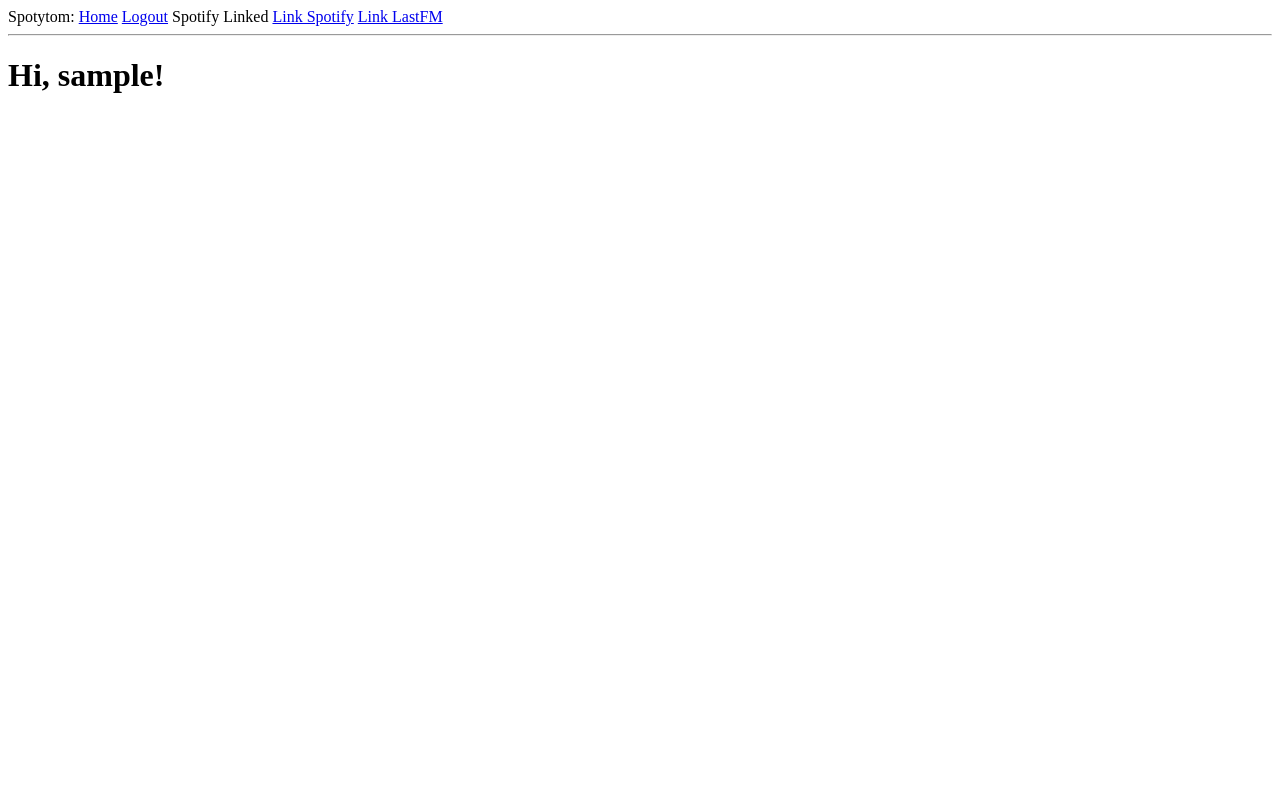
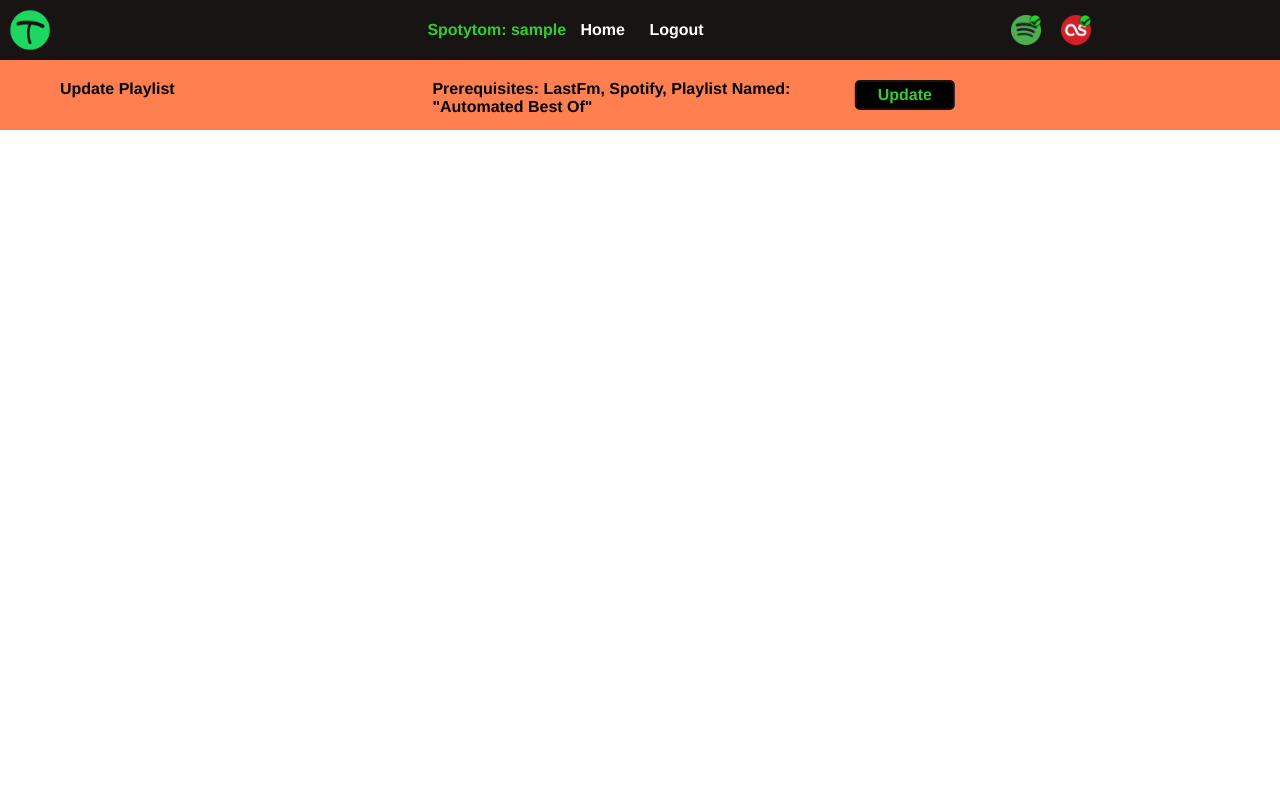
Before and after one commit to tomaszchrost/spotytom, a Flask app: page / in a window 1280 px wide. Run offline with Flask 2, Linux system fonts and the light colour scheme; a user stored in the database is signed in.

Commit message:
CSS added for index.html

```diff
--- a/app/routes.py
+++ b/app/routes.py
@@ -27,26 +27,19 @@ def index():
 
 @app.route('/login', methods=['GET', 'POST'])
 def login():
-    # if already authenticated
     if current_user.is_authenticated:
         return redirect(url_for('index'))
-
     form = LoginForm()
     if form.validate_on_submit():
-        # find user object
         user = User.query.filter_by(username=form.username.data).first()
         if user is None or not user.check_password(form.password.data):
             flash('Invalid username or password')
             return redirect(url_for('login'))
         login_user(user, remember=form.remember_me.data)
-
-        # get next page
-        session.clear()
         next_page = request.args.get('next')
         if not next_page or url_parse(next_page).netloc != '':
             next_page = url_for('index')
         return redirect(next_page)
-
     return render_template('login.html', title='Sign In', form=form)
 
 
@@ -115,20 +108,19 @@ def lastfm_callback():
 
     soup = BeautifulSoup(res.content, features="html.parser")
 
-    current_user.lastfm_key = soup.find('key').string
-    current_user.lastfm_name = soup.find('name').string
-    db.session.commit()
+    session["lastfm_key"] = soup.find('key').string
+    session["lastfm_name"] = soup.find('name').string
     return redirect(url_for("index"))
 
 
-def new_thread_update_playlist(spoty_toke, user_id):
+def new_thread_update_playlist(spoty_toke, lastfm_key, lastfm_name, user_id):
     user = User.query.get(user_id)
     try:
         processor = Processor(
             spoty_toke,
-            user.lastfm_key,
+            lastfm_key,
             user.username,
-            user.lastfm_name
+            lastfm_name
         )
         processor.update_best_of_playlist()
     except Exception as e:
@@ -148,6 +140,8 @@ def update_playlist():
     db.session.commit()
     update_thread = threading.Thread(target=new_thread_update_playlist, args=(
         session['spotify_toke'],
+        session['lastfm_key'],
+        session['lastfm_name'],
         current_user.id,
     ))
     update_thread.start()
--- /dev/null
+++ b/app/static/style.css
@@ -0,0 +1,106 @@
+body {margin: 0px}
+.header {
+    background-color: #191414;
+    color: limegreen;
+    border: 0px;
+    height: 50px;
+    float: left;
+    padding: 5px;
+    width: 100%;
+}
+.header-div {
+    float: left;
+    height: 50px;
+    position: relative;
+    width: 33%;
+}
+div.header-logo { float: left; height: 50px }
+img.header-logo { height: 50px; }
+.header-links {
+    width: 100%;
+    font-family: 'Helvetica';
+    padding: 10px;
+    top: 50%;
+    left: 50%;
+    position: absolute;
+    transform: translate(-50%, -50%);
+    font-weight: 600;
+}
+
+.header-links > a {
+    color: white;
+    text-decoration: None;
+    padding-left: 10px;
+    padding-right: 10px;
+}
+
+.header-api-keys {
+    top: 50%;
+    left: 50%;
+    height: 30px;
+    position: absolute;
+    transform: translate(-50%, -50%);
+}
+
+div.api_key {
+    height: 50px;
+    width: 50px;
+    position: relative;
+    float: left;
+}
+img.api_key {
+    position: absolute;
+    height: 30px;
+}
+
+div.process {
+    width: 100%;
+    font-weight: 600;
+    font-family: 'Helvetica';
+    float: left;
+    height: 50px;
+    padding: 10px;
+    background-color: coral;
+}
+
+div.process_header {
+    float: left;
+    height: 50px;
+    position: relative;
+    width: 33%;
+}
+
+.process_header > div {
+    top: 50%;
+    left: 50%;
+    height: 30px;
+    position: absolute;
+    transform: translate(-50%, -50%);
+    width: 100%;
+}
+
+div.process_names {
+    padding-left: 100px;
+    float: left;
+}
+
+div.process_prerequisites {
+    float: left;
+}
+
+div.process_actions {
+    float: left;
+}
+
+button {
+    font-weight: 600;
+    font-family: 'Helvetica';
+    border-radius: 5px;
+    border-style: solid;
+    border-color: #191414;
+    background-color: black;
+    font-size: 16px;
+    height: 30px;
+    width: 100px;
+    color: limegreen;
+}
--- a/app/templates/base.html
+++ b/app/templates/base.html
@@ -5,46 +5,51 @@
         {% else %}
         <title>Welcome to Spotytom</title>
         {% endif %}
+        <link rel="stylesheet" href="{{ url_for('static', filename='style.css') }}">
     </head>
     <body>
-        <div>
-            {% if current_user.updating_playlist %}
-                Currently updating playlist...
-            {% endif %}
+        <div class="header">
+            <div class="header-div">
+                <div class="header-logo">
+                    <img src="{{ url_for('static', filename='spotytom.png') }}" class="header-logo">
                 </div>
-            <div>
-            {% if current_user.error_updating %}
-                Error updating playlist!
-            {% endif %}
             </div>
-        <div>
-            Spotytom:
+            <div class="header-div">
+                <div class="header-links">
+                    Spotytom: {{current_user.username}}
                     <a href="{{ url_for('index') }}">Home</a>
                     {% if current_user.is_anonymous %}
                     <a href="{{ url_for('login') }}">Login</a>
                     {% else %}
                     <a href="{{ url_for('logout') }}">Logout</a>
                     {% endif %}
-
+                </div>
+            </div>
+            <div class="header-div">
+                <div class="header-api-keys">
+                    <div class="api_key">
+                        <a href="{{ url_for('verify_spotify') }}" class="api_key">
+                            <img src="{{ url_for('static', filename='spotify.png') }}" class="api_key">
                             {% if not spotify_verified %}
-            <a href="{{ url_for('verify_spotify') }}">Link Spotify</a>
+                            <img src="{{ url_for('static', filename='cross.png') }}" class="api_key">
                             {% else %}
-            Spotify Linked
-            <a href="{{ url_for('verify_spotify') }}">Link Spotify</a>
+                            <img src="{{ url_for('static', filename='tick.png') }}" class="api_key">
                             {% endif %}
-
+                        </a>
+                    </div>
+                    <div class="api_key">
+                        <a href="{{ url_for('verify_lastfm') }}" class="api_key">
+                            <img src="{{ url_for('static', filename='lastfm.png') }}" class="api_key">
                             {% if not lastfm_verified %}
-            <a href="{{ url_for('verify_lastfm') }}">Link LastFM</a>
+                            <img src="{{ url_for('static', filename='cross.png') }}" class="api_key">
                             {% else %}
-            LastFM Linked
-            <a href="{{ url_for('verify_lastfm') }}">Link LastFM</a>
+                            <img src="{{ url_for('static', filename='tick.png') }}" class="api_key">
                             {% endif %}
-
-            {% if spotify_verified and lastfm_verified %}
-            <a href="{{ url_for('update_playlist') }}">Update Playlist</a>
-            {% endif %}
+                        </a>
                     </div>
-        <hr>
+                </div>
+            </div>
+        </div>
         {% with messages = get_flashed_messages() %}
         {% if messages %}
         <ul>
@@ -54,6 +59,7 @@
         </ul>
         {% endif %}
         {% endwith %}
-        {% block content %}{% endblock %}
+        {% block content %}
+        {% endblock %}
     </body>
 </html>
--- a/app/templates/index.html
+++ b/app/templates/index.html
@@ -1,5 +1,35 @@
 {% extends "base.html" %}
 
 {% block content %}
-    <h1>Hi, {{ current_user.username }}!</h1>
+
+        <div class="process">
+            <div class="process_header">
+                <div class="process_names">
+                    Update Playlist
+                </div>
+            </div>
+            <div class="process_header">
+                <div class="process_prerequisites">
+                    Prerequisites: LastFm, Spotify, Playlist Named: "Automated Best Of"
+                </div>
+            </div>
+            <div class="process_header">
+                <div class="process_actions">
+                    {% if current_user.updating_playlist %}
+                    Updating...
+                    {% elif spotify_verified and lastfm_verified %}
+                    <button onclick="window.location.href='{{ url_for('update_playlist') }}';">
+                        Update
+                    </button>
+                    {% else %}
+                    <button onclick="window.location.href='{{ url_for('update_playlist') }}';" disabled>
+                        Update
+                    </button>
+                    {% endif %}
+                    {% if current_user.error_updating %}
+                        Error updating playlist!
+                    {% endif %}
+                </div>
+            </div>
+        </div>
 {% endblock %}
```
Also changed, not shown: app/models.py (+2 -5 lines), migrations/versions/389426c3d833_.py (added, +30 -0 lines), migrations/versions/7aad823fbfe8_.py (added, +30 -0 lines), migrations/versions/d4a9dcb22a24_.py (added, +30 -0 lines), app/static/cross.png (added), app/static/lastfm.png (added), app/static/spotify.png (added), app/static/spotytom.png (added), app/static/tick.png (added). Lines whose indentation alone changed are shown as unchanged.
